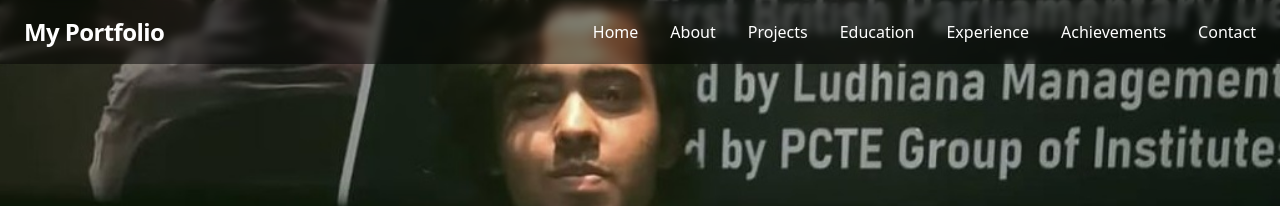
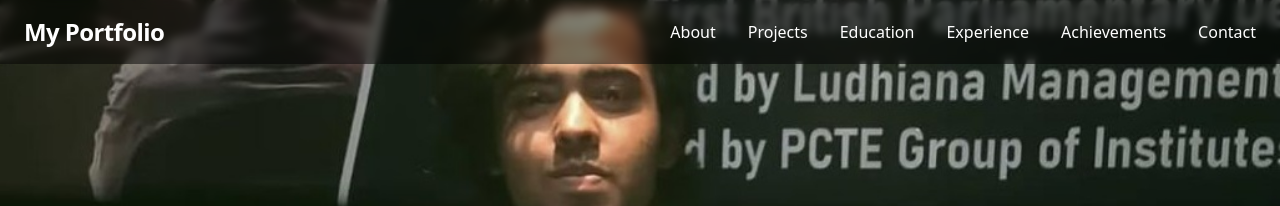
Before and after one commit to pursuerofproficiency/portfolio, a React (Vite) app: page / in a window 1280 px wide. Shown: the top 206 px of the page. Built offline with nearby package versions, Linux system fonts and the light colour scheme.

Commit message:
Update Navbar.jsx

```diff
--- a/src/components/Navbar.jsx
+++ b/src/components/Navbar.jsx
@@ -7,7 +7,6 @@ const Navbar = () => {
   const [navOpen, setNavOpen] = useState(false);
 
   const links = [
-    { name: 'Home', to: 'hero' },
     { name: 'About', to: 'about' },
     { name: 'Projects', to: 'projects' },
     { name: 'Education', to: 'education' },
```
